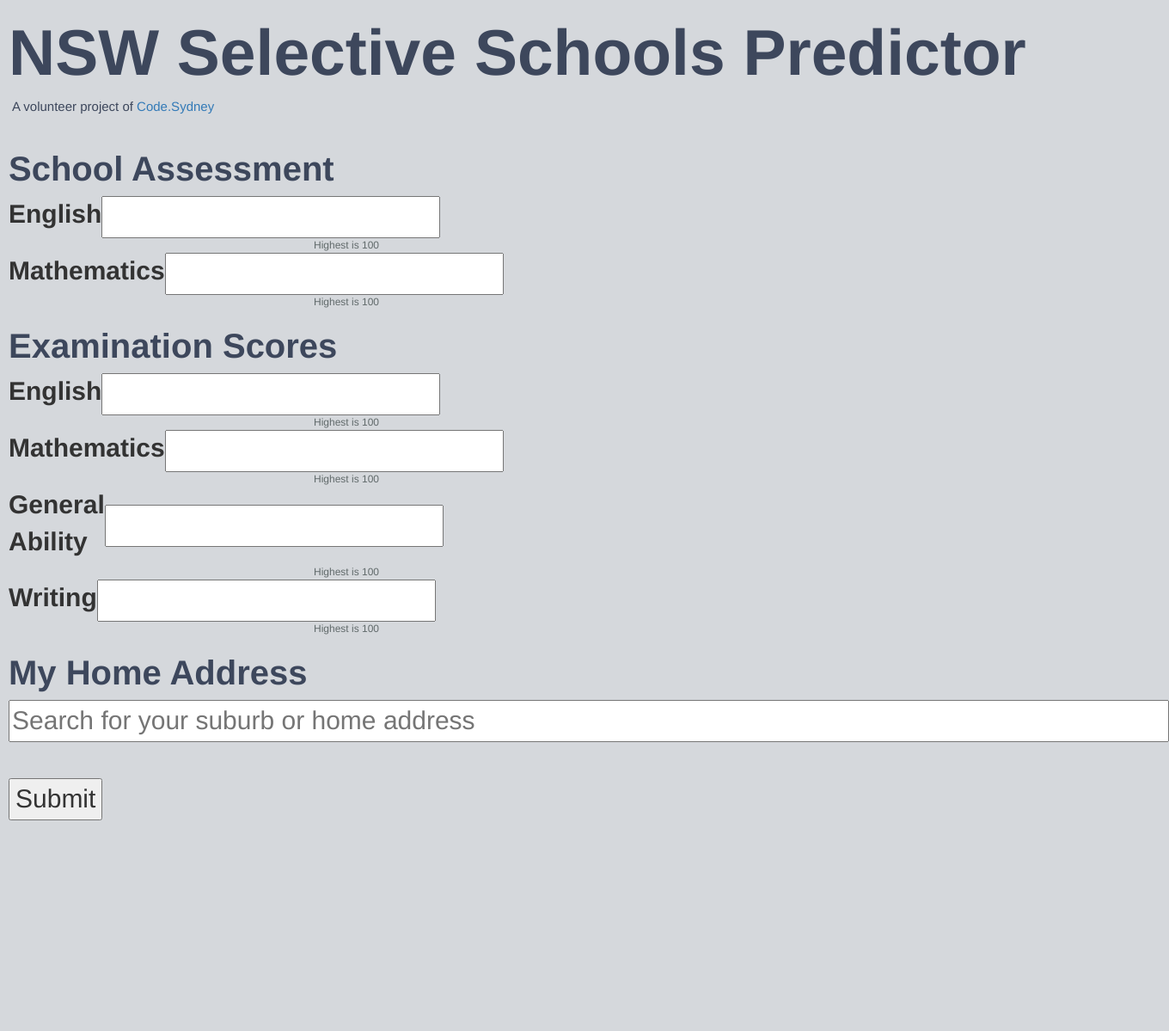
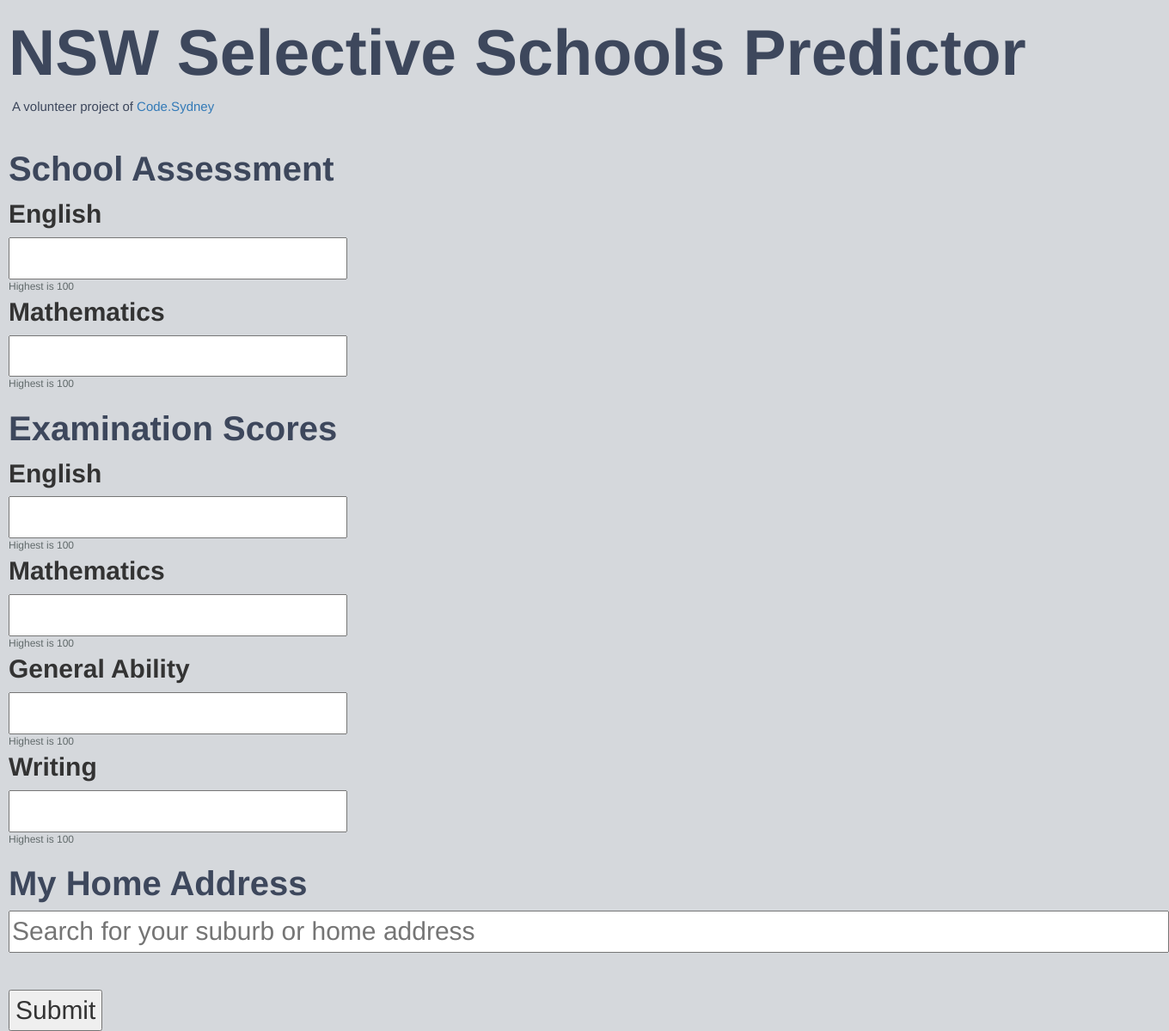
Before and after one commit to codesydney/myselective, a Flask app: page / in a window 1360 px wide. Shown: the whole page at 86% size. Before the commit the page ends 954 px from the top, so only its background shows below. Run offline with Flask 2, Linux system fonts and the light colour scheme; some libraries are stand-ins or nearby versions.

Commit message:
additional formatting

```diff
--- a/app/templates/mainform.html
+++ b/app/templates/mainform.html
@@ -47,58 +47,33 @@
             <div style = "font-size:30px;font-weight:normal;text-align:left;margin-left:10px">
 			   <h2 style="color:#3d475c;font-size:40px;font-weight:bold;text-align:left">School Assessment</h2>
 
-			   <table style="width:30%">
-			   <tr>
-   			      <td align="left">{{ form.School_English.label }}</td>
-				  <td align="right">{{ form.School_English }}</td>
-			   </tr>
-               </table>
-			   <div style = "margin-left:355px;color:#616A6B;font-size:12px;">Highest is 100</div>
+   			   {{ form.School_English.label }}<br>
+			   {{ form.School_English }}
+			   <div style = "color:#616A6B;font-size:12px;">Highest is 100</div>
 
-			   <table style="width:30%">
-			   <tr>
-   			      <td align="left">{{ form.School_Maths.label }}</td>
-				  <td align="right">{{ form.School_Maths }}</td>
-			   </tr>
-               </table>
-			   <div style = "margin-left:355px;color:#616A6B;font-size:12px;">Highest is 100</div>
+			   {{ form.School_Maths.label }}<br>
+			   {{ form.School_Maths }}
+			   <div style = "color:#616A6B;font-size:12px;">Highest is 100</div>
 
 			   <h2 style="color:#3d475c;font-size:40px;font-weight:bold;text-align:left">Examination Scores</h2>
 
-			   <table style="width:30%">
-			   <tr>
-   			      <td align="left">{{ form.ExaminationScores_English.label }}</td>
-				  <td align="right">{{ form.ExaminationScores_English }}</td>
-			   </tr>
-               </table>
-			   <div style = "margin-left:355px;color:#616A6B;font-size:12px;">Highest is 100</div>
+			   {{ form.ExaminationScores_English.label }}<br>
+			   {{ form.ExaminationScores_English }}
+			   <div style = "color:#616A6B;font-size:12px;">Highest is 100</div>
 
-			   <table style="width:30%">
-			   <tr>
-   			      <td align="left">{{ form.ExaminationScores_Maths.label }}</td>
-				  <td align="right">{{ form.ExaminationScores_Maths }}</td>
-			   </tr>
-               </table>
-			   <div style = "margin-left:355px;color:#616A6B;font-size:12px;">Highest is 100</div>
+			   {{ form.ExaminationScores_Maths.label }}<br>
+			   {{ form.ExaminationScores_Maths }}
+			   <div style = "color:#616A6B;font-size:12px;">Highest is 100</div>
 
-			   <table style="width:30%">
-			   <tr>
-   			      <td align="left">{{ form.ExaminationScores_GA.label }}</td>
-				  <td align="right">{{ form.ExaminationScores_GA }}</td>
-			   </tr>
-               </table>
-			   <div style = "margin-left:355px;color:#616A6B;font-size:12px;">Highest is 100</div>
+ 			   {{ form.ExaminationScores_GA.label }}<br>
+			   {{ form.ExaminationScores_GA }}
+			   <div style = "color:#616A6B;font-size:12px;">Highest is 100</div>
 
-			   <table style="width:30%">
-			   <tr>
-   			      <td align="left">{{ form.ExaminationScores_Writing.label }}</td>
-				  <td align="right">{{ form.ExaminationScores_Writing }}</td>
-			   </tr>
-               </table>
-			   <div style = "margin-left:355px;color:#616A6B;font-size:12px;">Highest is 100</div>
+ 			   {{ form.ExaminationScores_Writing.label }}<br>
+			   {{ form.ExaminationScores_Writing }}
+			   <div style = "color:#616A6B;font-size:12px;">Highest is 100</div>
 
 			  <body>
-
    			    <h2 style="color:#3d475c;font-size:40px;font-weight:bold;text-align:left">My Home Address</h2>
 				<div>
 				<form>
```
Also changed, not shown: app/templates/result.html (+18 -2 lines).
